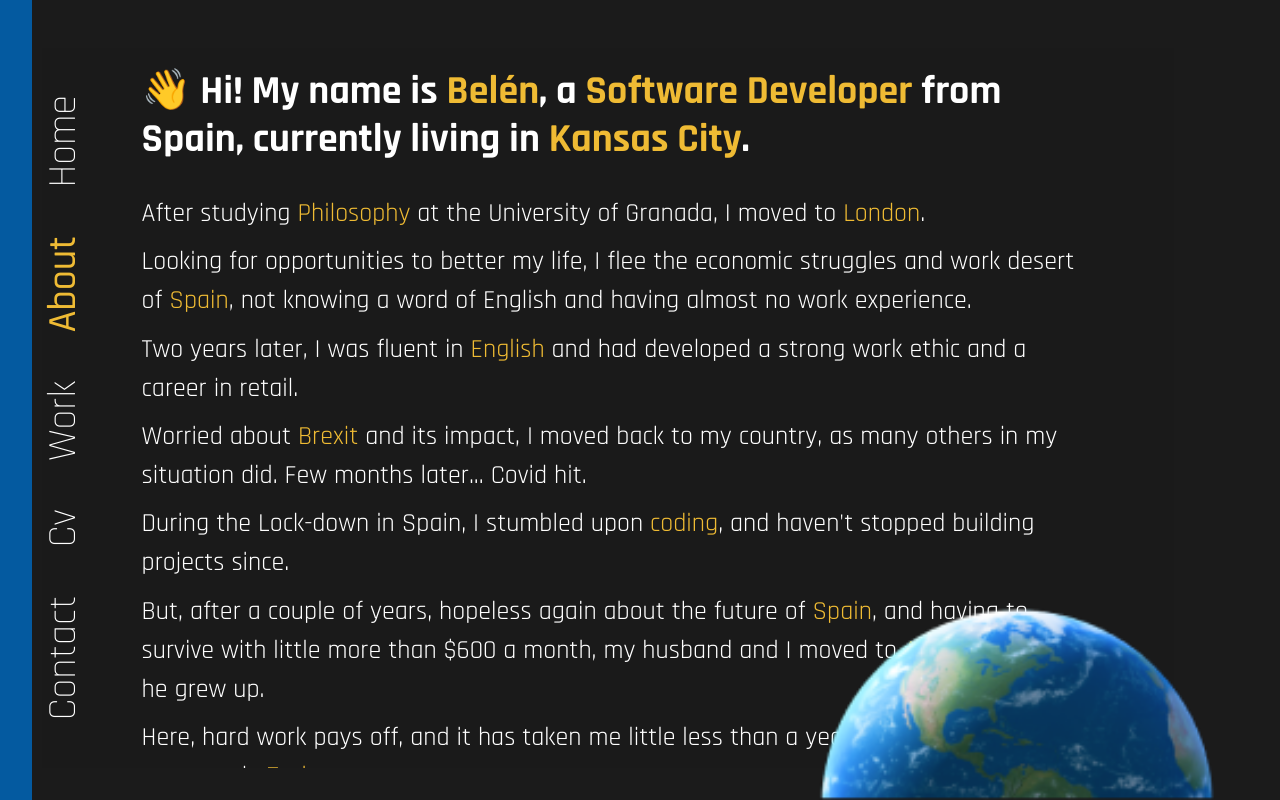
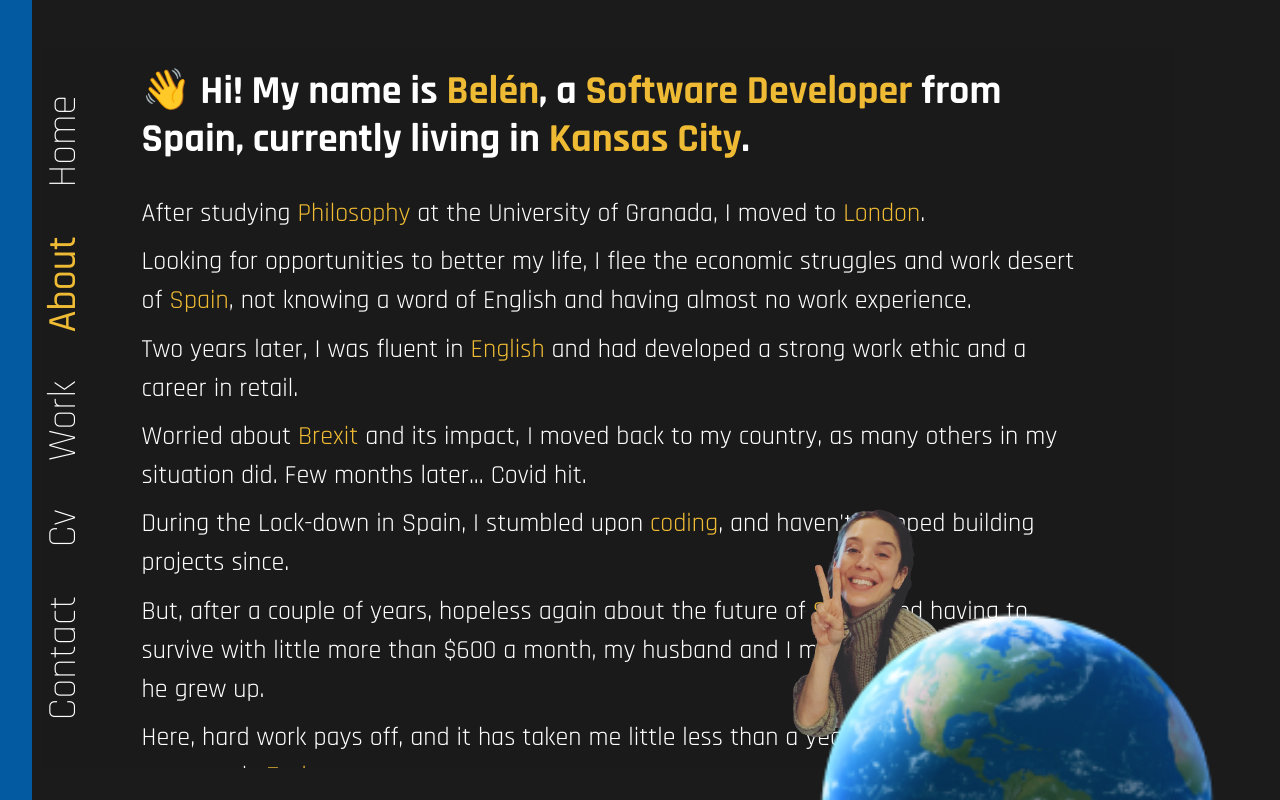
Before and after one commit to 93Belen/personal-website, a React (Create React App) app: page /about in a window 1280 px wide. Built offline with nearby package versions, Linux system fonts and the light colour scheme.

Commit message:
added friendly picture

```diff
--- a/src/components/about/about.css
+++ b/src/components/about/about.css
@@ -38,6 +38,9 @@
 #img-amercia{
     display: none;
 }
+#img-me-smile{
+    display: none;
+}
 
 @media screen and (min-width: 768px) {
     #about {
@@ -61,10 +64,19 @@
 
     #img-amercia{
         position: fixed;
-        bottom:0px;
+        bottom: -5px;
         left: 60vw;
         width: 100%;
         max-width: 500px;
+        display: block;
+    }
+    #img-me-smile{
+        position: fixed;
+        bottom: 0px;
+        left: 50vw;
+        z-index: 0;
+        width: 60%;
+        max-width: 350px;
         display: block;
     }
     #textContainer h1{
--- a/src/components/about/about.js
+++ b/src/components/about/about.js
@@ -69,6 +69,7 @@ export const About = () => {
             <p id='last-sentence'>I am seeking a full-time position as a <span className='span'>React Developer</span>. Connect with me in LinkedIn!
             <Linkedin /></p>
             </Container>
+            <Image id='img-me-smile' src={require('../../imgs/me-smile.png')} />
             <Image id='img-amercia' src={require('../../imgs/america.png')} />
         </Container>
     )
```
Also changed, not shown: src/imgs/me-smile.png (added).
